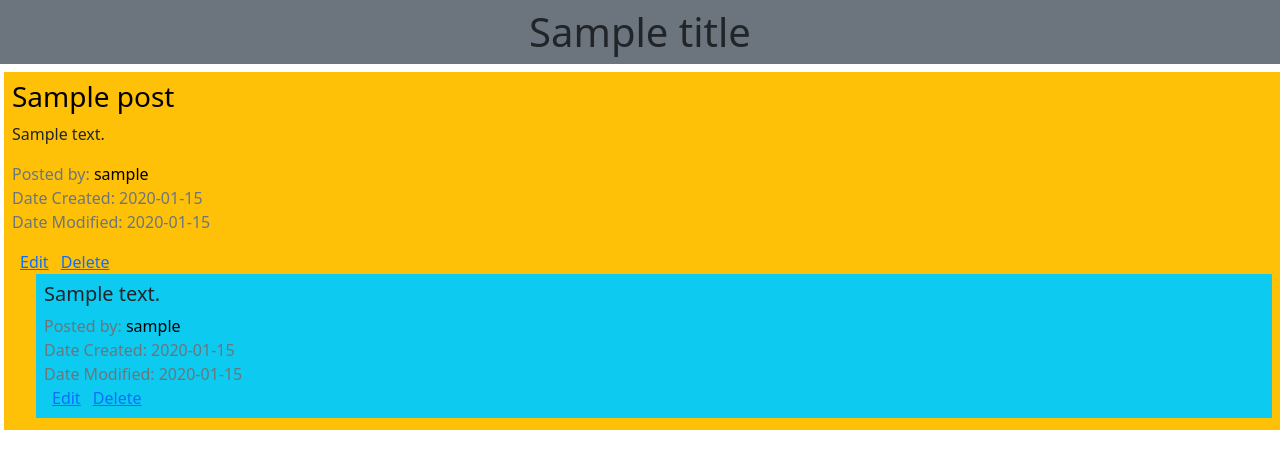
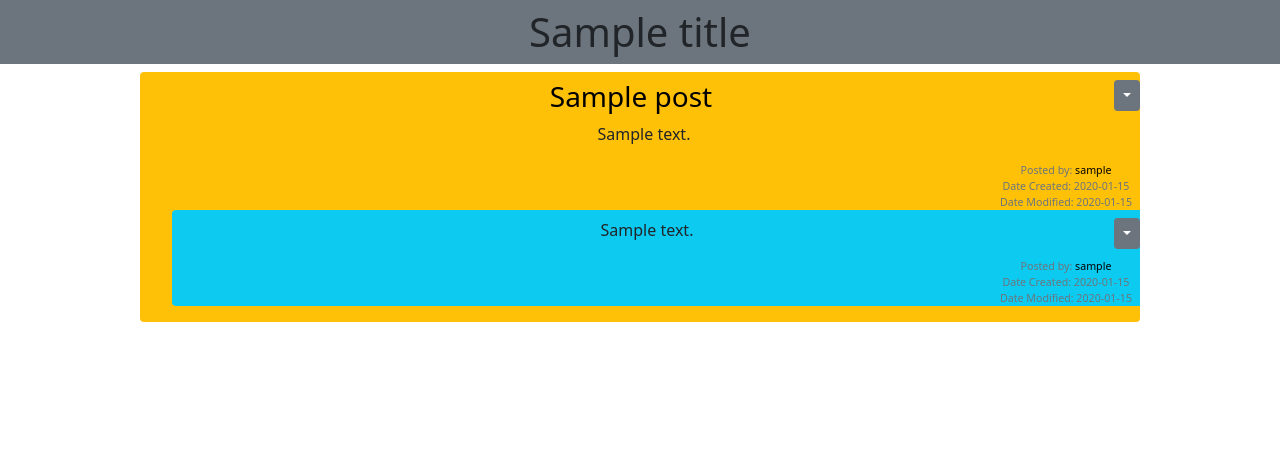
Before and after one commit to ZakMcRae/psts-api-front-end, a FastAPI app: template Blog_FastAPI/templates/post/show_posts.html in a window 1280 px wide. Shown: the part 56-525 px from the top of the page. Run offline with FastAPI, Linux system fonts and the light colour scheme; the template is opened without the code that fills it: most values are stand-ins (such as "Sample title", 1, 10 or a date in 2020).

Commit message:
added dropdown button for user options
edit/delete options now in dropdown button for own posts/replies
applied more general formatting and alignment

```diff
--- a/Blog_FastAPI/templates/post/show_posts.html
+++ b/Blog_FastAPI/templates/post/show_posts.html
@@ -8,31 +8,65 @@
     </div>
 
     {% for post in posts %}
-        <div class="ms-1 mb-2 p-2 bg-warning">
+        <div class="mb-2 mx-auto py-2 ps-2 bg-warning rounded text-center post-block">
+
+
+            <div>
+                {% if user_info['id'] == post.user_id %}
+                    <div class="dropdown float-end">
+                        <button class="btn btn-sm btn-secondary dropdown-toggle" type="button" id="dropdownMenuButton1"
+                                data-bs-toggle="dropdown" aria-expanded="false"></button>
+                        <ul class="dropdown-menu" aria-labelledby="dropdownMenuButton1">
+                            <li><a class="dropdown-item"
+                                   href="{{ url_for('get_update_post', post_id=post.id) }}">Edit</a></li>
+                            <li><a class="dropdown-item"
+                                   href="{{ url_for('get_delete_post', post_id=post.id) }}">Delete</a></li>
+                        </ul>
+                    </div>
+                {% endif %}
                 <h3><a class="title-link" href="{{ url_for('get_post', post_id=post.id) }}">{{ post.title }}</a></h3>
                 <p>{{ post.body }}</p>
 
-{#            todo push section to the right#}
 
-            <div>
-                <p class="text-muted mb-0">Posted by: <a class="username-link"
+            </div>
+
+
+            <div class="d-flex flex-grow-1 justify-content-end">
+                <div class="text-muted pe-2 info-box">
+                    <p class="mb-0">Posted by: <a class="username-link"
                                                   href="{{ url_for('get_user_page', user_id=post.user_id) }}">{{ post.username }}</a>
                     </p>
-                <p class="text-muted mb-0">Date Created: {{ post.date_created[0:10] }}</p>
+                    <p class="mb-0">Date Created: {{ post.date_created[0:10] }}</p>
 
                     {% if post.date_modified != None %}
-                    <p class="text-muted">Date Modified: {{ post.date_modified[0:10] }}</p>
+                        <p class="mb-0">Date Modified: {{ post.date_modified[0:10] }}</p>
                     {% endif %}
 
-                {% if user_info['id'] == post.user_id %}
-                    <a class="mx-2" href="{{ url_for('get_update_post', post_id=post.id) }}">Edit</a>
-                    <a href="{{ url_for('get_delete_post', post_id=post.id) }}">Delete</a>
-                {% endif %}
+                </div>
             </div>
 
             {% for reply in post.replies %}
-                <div class="mb-1 ms-4 bg-info p-2">
-                    <h5>{{ reply.body }}</h5>
+                <div class="mb-1 ms-4 bg-info pt-2 ps-2 rounded-start">
+
+                    <div>
+                {% if user_info['id'] == reply.user_id %}
+                    <div class="dropdown float-end">
+                        <button class="btn btn-sm btn-secondary dropdown-toggle" type="button" id="dropdownMenuButton1"
+                                data-bs-toggle="dropdown" aria-expanded="false"></button>
+                        <ul class="dropdown-menu" aria-labelledby="dropdownMenuButton1">
+                            <li><a class="dropdown-item"
+                                   href="{{ url_for('get_update_reply', reply_id=reply.id) }}">Edit</a></li>
+                            <li><a class="dropdown-item"
+                                   href="{{ url_for('get_delete_reply', reply_id=reply.id) }}">Delete</a></li>
+                        </ul>
+                    </div>
+                {% endif %}
+
+
+                    <p>{{ reply.body }}</p>
+
+                    <div class="d-flex flex-grow-1 justify-content-end mb-2">
+                        <div class="text-muted pe-2 info-box">
                             <p class="text-muted mb-0">Posted by: <a class="username-link"
                                                                      href="{{ url_for('get_user_page', user_id=reply.user_id) }}">{{ reply.username }}</a>
                             </p>
@@ -42,10 +76,9 @@
                                 <p class="text-muted mb-0">Date Modified: {{ reply.date_modified[0:10] }}</p>
                             {% endif %}
 
-                    {% if user_info['id'] == reply.user_id %}
-                        <a class="mx-2" href="{{ url_for('get_update_reply', reply_id=reply.id) }}">Edit</a>
-                        <a href="{{ url_for('get_delete_reply', reply_id=reply.id) }}">Delete</a>
-                    {% endif %}
+                        </div>
+                    </div>
+                    </div>
 
 
                 </div>
```
Lines whose indentation alone changed are shown as unchanged.
